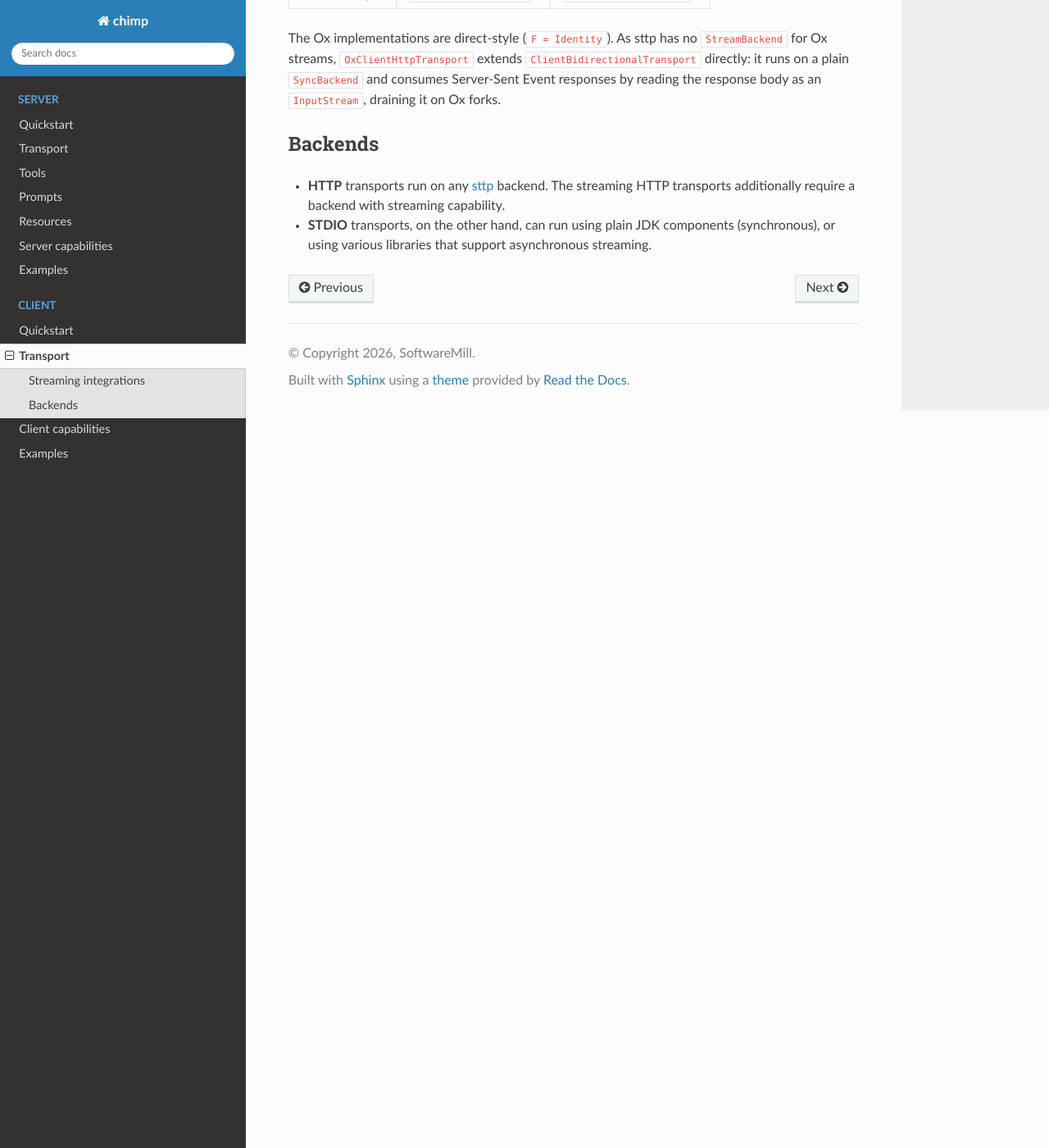
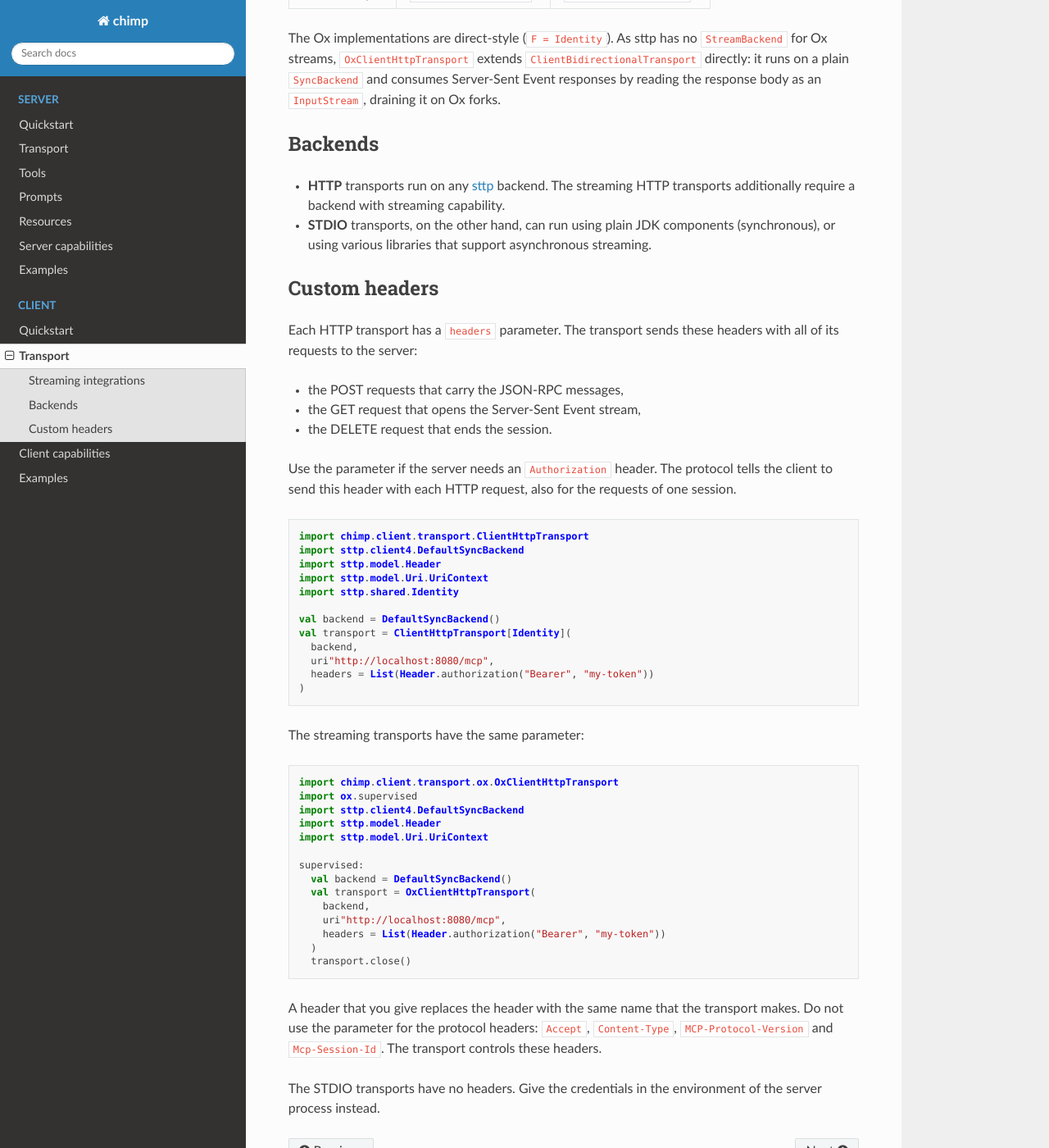
Before and after one commit to softwaremill/chimp, a Sphinx documentation site: the page built from docs/client/transport.md, in a window 1280 px wide and 1400 px high, scrolled down 1076 px. Shown: the whole window at 82% size. Built offline with Sphinx 7.4.7 and the Read the Docs theme 3.1.0, drawn with Linux system fonts in a browser that asks for light colours.

Commit message:
feat(client): allow custom headers on HTTP transports

````diff
--- a/docs/client/transport.md
+++ b/docs/client/transport.md
@@ -49,3 +49,51 @@ The Ox implementations are direct-style (`F = Identity`). As sttp has no `Stream
 
 - **HTTP** transports run on any [sttp](https://sttp.softwaremill.com/en/latest/) backend. The streaming HTTP transports additionally require a backend with streaming capability.
 - **STDIO** transports, on the other hand, can run using plain JDK components (synchronous), or using various libraries that support asynchronous streaming.
+
+## Custom headers
+
+Each HTTP transport has a `headers` parameter. The transport sends these headers with all of its requests to the server:
+
+- the POST requests that carry the JSON-RPC messages,
+- the GET request that opens the Server-Sent Event stream,
+- the DELETE request that ends the session.
+
+Use the parameter if the server needs an `Authorization` header. The protocol tells the client to send this header with each HTTP request, also for the requests of one session.
+
+```scala mdoc:compile-only
+import chimp.client.transport.ClientHttpTransport
+import sttp.client4.DefaultSyncBackend
+import sttp.model.Header
+import sttp.model.Uri.UriContext
+import sttp.shared.Identity
+
+val backend = DefaultSyncBackend()
+val transport = ClientHttpTransport[Identity](
+  backend,
+  uri"http://localhost:8080/mcp",
+  headers = List(Header.authorization("Bearer", "my-token"))
+)
+```
+
+The streaming transports have the same parameter:
+
+```scala mdoc:compile-only
+import chimp.client.transport.ox.OxClientHttpTransport
+import ox.supervised
+import sttp.client4.DefaultSyncBackend
+import sttp.model.Header
+import sttp.model.Uri.UriContext
+
+supervised:
+  val backend = DefaultSyncBackend()
+  val transport = OxClientHttpTransport(
+    backend,
+    uri"http://localhost:8080/mcp",
+    headers = List(Header.authorization("Bearer", "my-token"))
+  )
+  transport.close()
+```
+
+A header that you give replaces the header with the same name that the transport makes. Do not use the parameter for the protocol headers: `Accept`, `Content-Type`, `MCP-Protocol-Version` and `Mcp-Session-Id`. The transport controls these headers.
+
+The STDIO transports have no headers. Give the credentials in the environment of the server process instead.
````
Also changed, not shown: AGENTS.md (+4 -0 lines), 8 other files.
